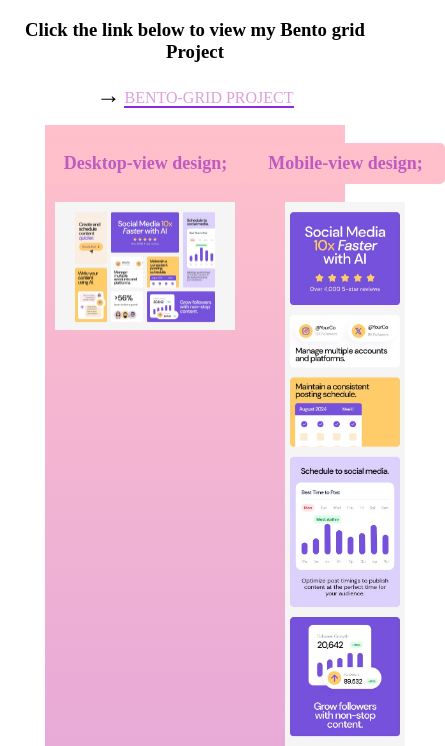
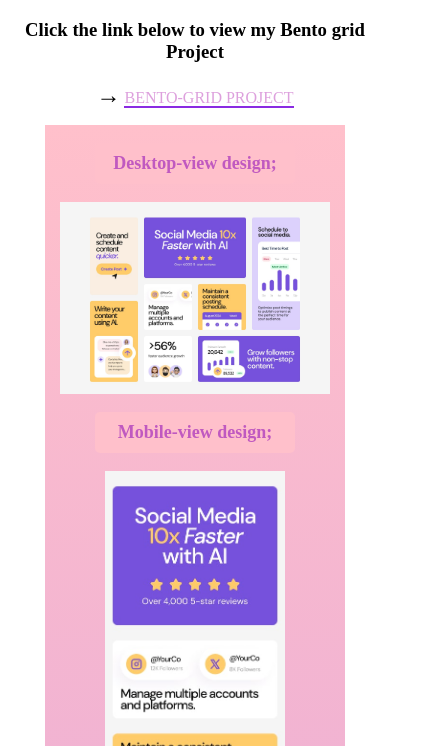
Before and after one commit to EhiUkpebor001/Tasks-and-Projects, a plain HTML site: page index.html in a window 390 px wide. Shown: the part 98-844 px from the top of the page, 445 px wide, since content can reach past the window. Drawn offline with Linux system fonts and the light colour scheme.

Commit message:
Updated Projects Github pages file

```diff
--- a/index.html
+++ b/index.html
@@ -61,6 +61,16 @@
             color: whitesmoke;
         }
 
+        @media (max-width:768px) {
+            .designs {
+                flex-direction: column;
+            }
+
+            .preview {
+                width: 60%;
+            }
+        }
+
     </style>
 
 </head>
```
